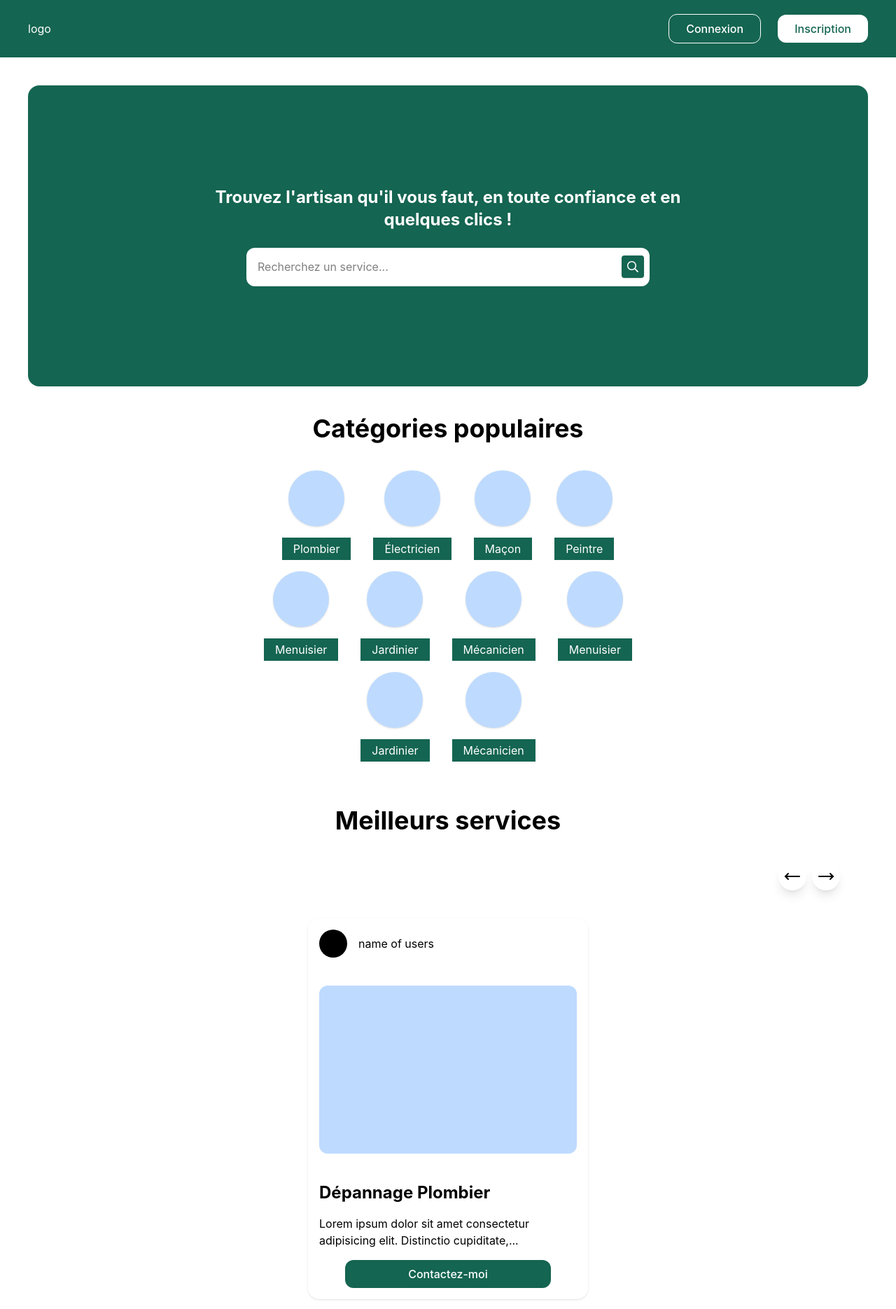
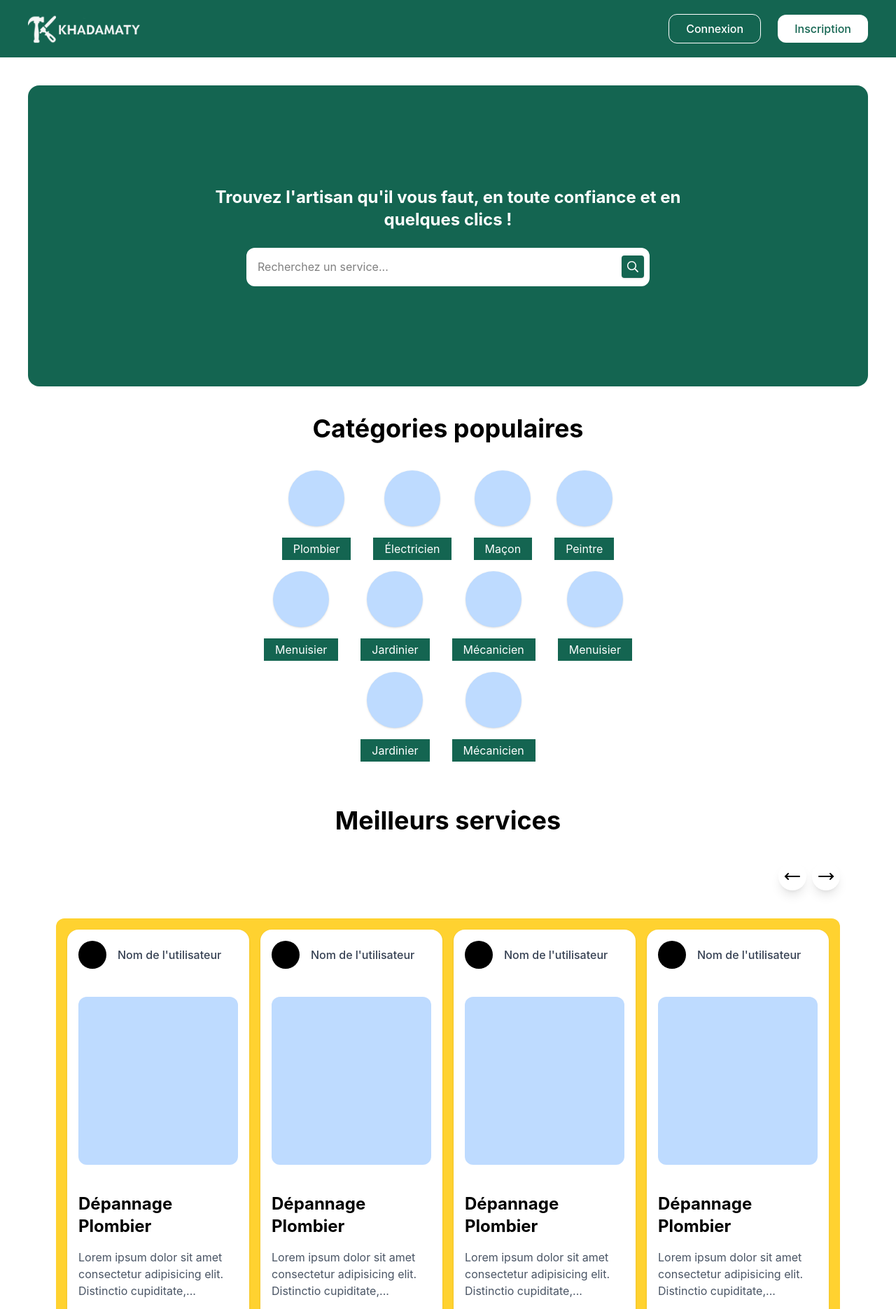
Before and after one commit to aminebk99/khadamaty-v1, a React (Vite) app: page / in a window 1280 px wide. Shown: the top 1870 px of the page at 70% size. Built offline with nearby package versions, Linux system fonts and the light colour scheme.

Commit message:
commit logo

```diff
--- a/src/components/Header.tsx
+++ b/src/components/Header.tsx
@@ -1,18 +1,15 @@
-
-
+import logo from "../assets/khadamatylogomcd.png"
 function Header() {
   return (
     <header className='bg-[#146551] w-full flex items-center justify-between px-10 py-5'>
         <div className='text-white'>
-            {/* <img src={logo} alt="" /> */}
-            logo
-
+            <img src={logo} alt="" className="w-40"/>
+            {/* logo */}
         </div>
         <div className=''>
             <button className='px-6 py-2 border border-white font-medium text-white mr-6 rounded-xl'>Connexion</button>
             <button className='bg-white px-6 py-2 rounded-xl font-medium text-[#146551]'>Inscription</button>
         </div>
-
     </header>
   )
 }
--- a/src/components/HomeContent/Service.tsx
+++ b/src/components/HomeContent/Service.tsx
@@ -12,29 +12,35 @@ function Service() {
       <div className="w-full h-full flex flex-col justify-center items-center">
         <h1 className="text-4xl font-bold">Meilleurs services</h1>
         <div className="w-full flex justify-end my-10">
-          <span className="shadow-lg p-2 mr-2 rounded-full ">
-            <MoveLeft />
+          <span className="shadow-lg p-2 mr-2 rounded-full cursor-pointer">
+            <MoveLeft size={24} />
           </span>
-          <span className="shadow-lg p-2 rounded-full ">
-            <MoveRight />
+          <span className="shadow-lg p-2 rounded-full cursor-pointer">
+            <MoveRight size={24} />
           </span>
         </div>
-        <div className="p-4 rounded-2xl shadow w-100">
+
+        <div className="w-full grid sm:grid-cols-1 md:grid-cols-2 lg:grid-cols-4 gap-4 bg-amber-300 p-4 rounded-xl">
+          {[1, 2, 3, 4].map((item) => (
+            <div key={item} className="p-4 rounded-2xl shadow w-full bg-white">
               <div className="flex items-center">
                 <div className="h-10 w-10 rounded-full bg-black"></div>
-            <span className="ml-4">name of users</span>
+                <span className="ml-4 font-medium text-gray-700">Nom de l'utilisateur</span>
               </div>
               <div className="w-full h-60 my-10 rounded-xl bg-blue-200"></div>
               <div>
                 <h3 className="text-2xl font-bold">Dépannage Plombier</h3>
-            <p className="my-4">{truncatedText}</p>
-            <div className="w-full flex items-center justify-center ">
+                <p className="my-4 text-gray-600">{truncatedText}</p>
+                <div className="w-full flex items-center justify-center">
                   <button className="px-4 py-2 bg-[#146551] text-white font-medium border-none rounded-xl w-[80%]">
                     Contactez-moi
                   </button>
                 </div>
               </div>
             </div>
+          ))}
+        </div>
+
       </div>
     </div>
   );
```
Also changed, not shown: src/assets/khadamatylogomcd.png (added). Lines whose indentation alone changed are shown as unchanged.
